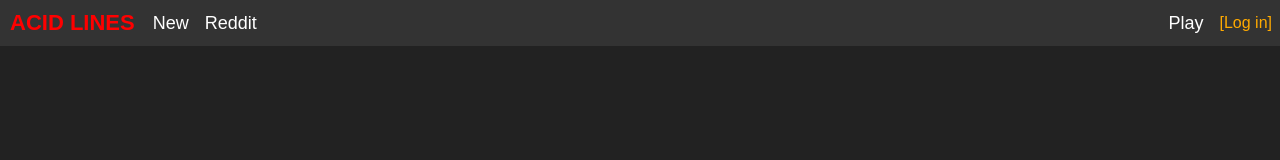
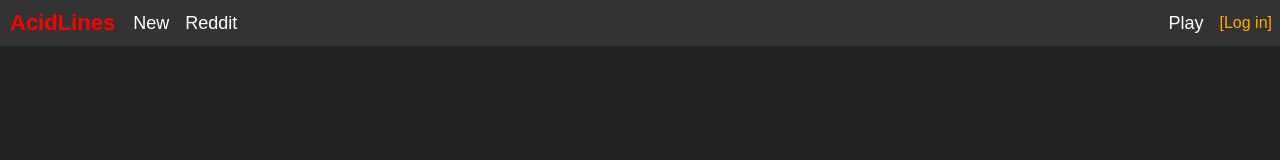
Before and after one commit to maximecb/acidlines, a website: page public/index.html in a window 1280 px wide. Drawn offline with Linux system fonts and the light colour scheme.

Commit message:
Updated name

```diff
--- a/public/index.html
+++ b/public/index.html
@@ -6,14 +6,14 @@
         <link rel="shortcut icon" type="image/x-icon" href="favicon.ico" />
         -->
         <script src="main.js" type="module"></script>
-        <title>ACID LINES</title>
+        <title>AcidLines</title>
     </head>
     <body>
     <div class="layout">
 
         <div class="top_bar">
             <div class="top_menu">
-                <div class="logotext">ACID LINES</div>
+                <div class="logotext">AcidLines</div>
                 <div class="menu_button" id="btn_new">New</div>
 
                 <!--
```
